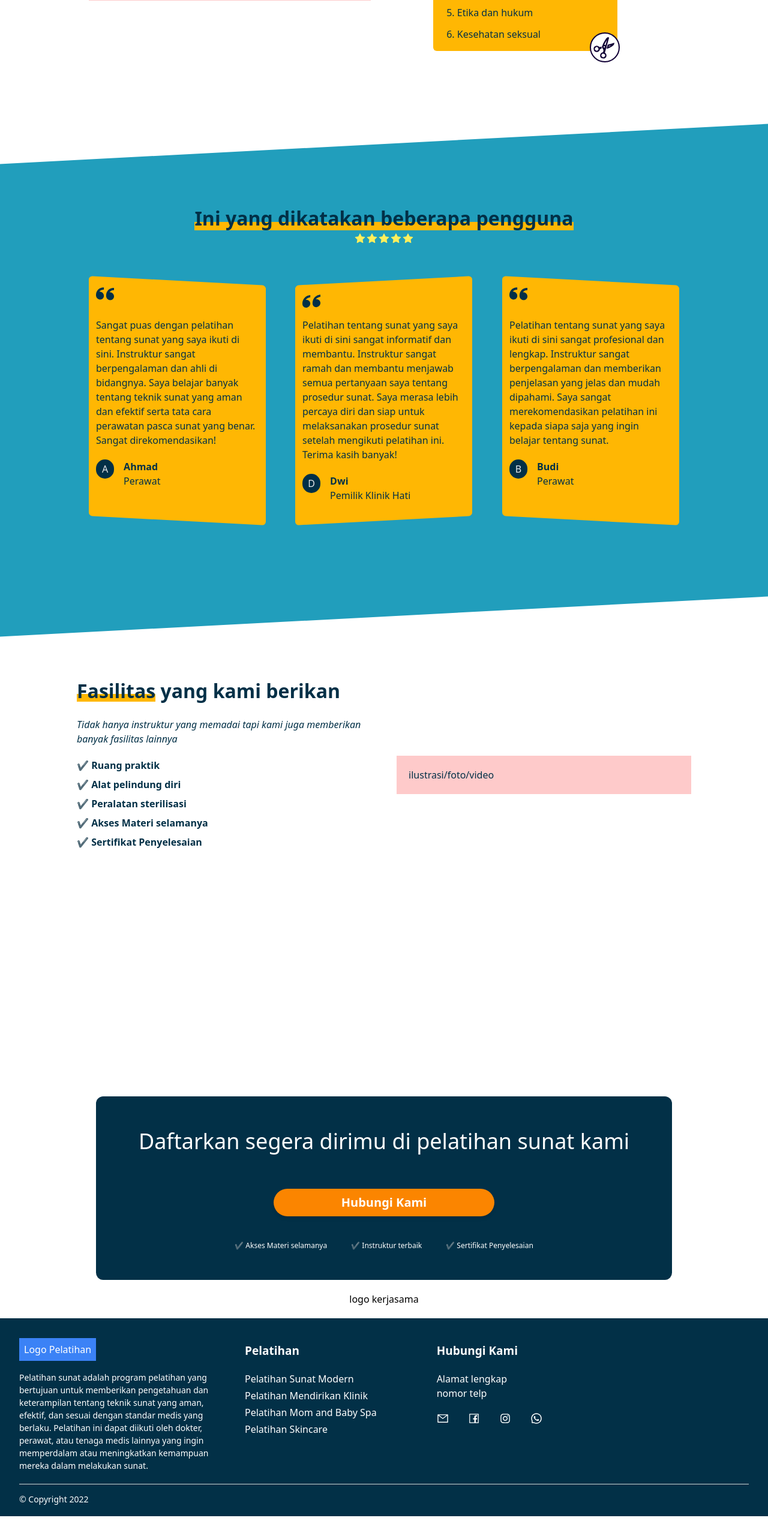
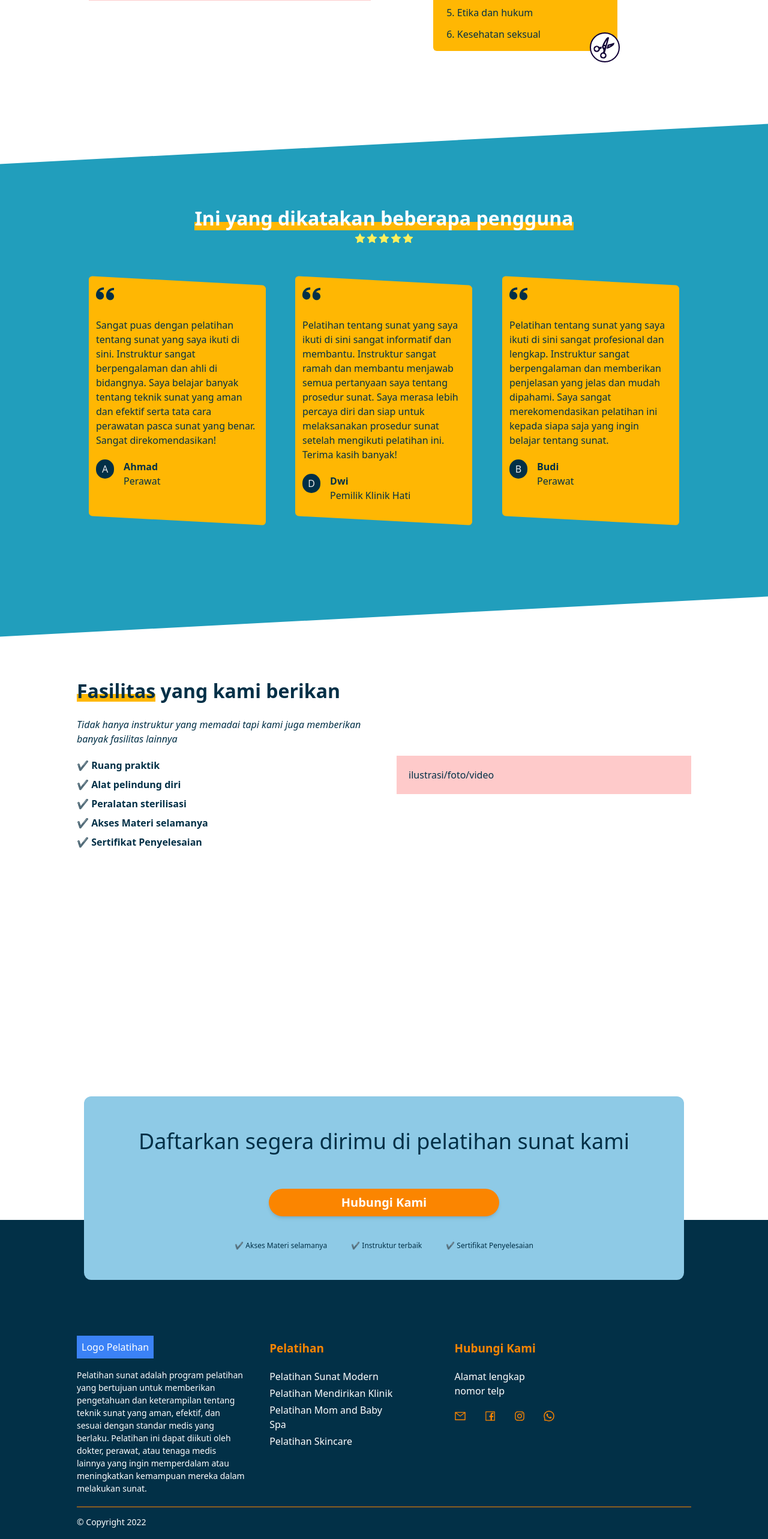
Before and after one commit to nidamuna/landingpage-1, a React (Create React App) app: page / in a window 1280 px wide. Shown: the part 1174-3740 px from the top of the page at 60% size. Before the commit the page ends 3702 px from the top, so only its background shows below. Built offline with nearby package versions, Linux system fonts and the light colour scheme.

Commit message:
change color and responsive

```diff
--- a/src/component/Contactsection.jsx
+++ b/src/component/Contactsection.jsx
@@ -4,7 +4,7 @@ const Contactsection = () => {
   return (
     <>
       <section id="daftar" className='w-full bg-white px-10 flex flex-col justify-center items-center'>
-        <div className='bg-[#023047] w-full md:w-[80%] h-full px-5 py-12 rounded-xl flex flex-col justify-center items-center text-white'>
+        <div className='bg-[#8ECAE6] w-full max-w-[1000px] h-full px-5 py-12 rounded-xl flex flex-col justify-center items-center text-[#023047]'>
           <h1 className='font-normal text-[25px] md:text-[2.25rem] text-center w-full mb-5'>
             Daftarkan segera dirimu di pelatihan sunat kami
           </h1>
@@ -17,9 +17,6 @@ const Contactsection = () => {
             <p>✔ Sertifikat Penyelesaian </p>
           </div>
         </div>
-        <div className='bg-white w-[80%] p-5 flex justify-center items-center'>
-          logo kerjasama
-        </div>
       </section>
     </>
   )
--- a/src/component/Footer.jsx
+++ b/src/component/Footer.jsx
@@ -28,8 +28,8 @@ const Footer = () => {
 
   return (
     <>
-      <footer id='footer' className='w-full bg-[#023047] h-auto pt-10 px-8 flex flex-col justify-between items-center'>
-        <div className='flex flex-col md:flex-row justify-start items-start gap-10 text-white mb-5 cursor-pointer'>
+      <footer id='footer' className='w-full bg-[#023047] h-auto pt-[200px] -mt-[100px] px-8 flex flex-col justify-between items-center'>
+        <div className='container mx-auto flex flex-col md:flex-row justify-start items-start gap-10 text-white mb-5 cursor-pointer'>
           <div className='w-full md:w-[40%]'>
             <span className='bg-blue-500 p-2 text-white'>
                Logo Pelatihan
@@ -45,7 +45,7 @@ const Footer = () => {
           </div>
           <div className='w-full flex flex-col md:flex-row gap-5 text-white'>
             <div>
-              <h1 className='font-bold text-[19px]'>
+              <h1 className='font-bold text-[19px] text-[#FB8500]'>
                 Pelatihan
               </h1>
               <ul className='mt-5'>
@@ -56,7 +56,7 @@ const Footer = () => {
               </ul>
             </div>
             <div className='ml-0 mt-5 md:mt-0 md:ml-20'>
-              <h1 className='font-bold text-[19px]'>
+              <h1 className='font-bold text-[19px] text-[#FB8500]'>
                 Hubungi Kami
               </h1>
               <div className='mt-5'>
@@ -72,7 +72,7 @@ const Footer = () => {
                         href={link.link}
                       >
                         <link.icon
-                          style={{ height: '20px', width: '20px'}}
+                          style={{ height: '20px', width: '20px', color: '#FB8500'}}
                         />
                       </a>
                     ))}
@@ -81,7 +81,7 @@ const Footer = () => {
             </div>
           </div>
         </div>
-        <div className="pt-[16px] border-t border-[#D4D4D4] w-full mb-5">
+        <div className="container mx-auto pt-[16px] border-t border-[#FB8500] w-full mb-5">
           <p className="text-[14px] leading-[17px] text-white">
               &copy; Copyright 2022
           </p>
--- a/src/component/Testimoni.jsx
+++ b/src/component/Testimoni.jsx
@@ -7,7 +7,7 @@ const Testimoni = () => {
     <>
       <section className='w-full bg-[#219EBC] lg:min-h-0 min-h-screen py-[100px] px-10 -skew-y-3'>
       <div className='flex flex-col container mx-auto items-center text-[#023047] skew-y-3'>
-          <h1 className='font-black text-[2rem] text-center stabs'>
+          <h1 className='font-black text-[2rem] text-center stabs text-white'>
             Ini yang dikatakan beberapa pengguna
           </h1>
           <span className='flex'>
@@ -41,16 +41,16 @@ const Testimoni = () => {
               </div>
             </div>
              {/* 2 */}
-             <div className='w-full mb-10 md:w-[30%] bg-[#FFB703] p-3 rounded-md -skew-y-3 h-[400px]'>
+             <div className='w-full mb-10 md:w-[30%] bg-[#FFB703] p-3 rounded-md skew-y-3 md:skew-y-3 h-[400px]'>
               <ImQuotesLeft style={{ height: '30px', width: '30px'}}/>
-              <p className='my-5 skew-y-3'>
+              <p className='my-5 -skew-y-3'>
                 Pelatihan tentang sunat yang saya ikuti di sini sangat informatif
                 dan membantu. Instruktur sangat ramah dan membantu menjawab semua
                 pertanyaan saya tentang prosedur sunat. Saya merasa lebih percaya
                 diri dan siap untuk melaksanakan prosedur sunat setelah mengikuti
                 pelatihan ini. Terima kasih banyak!
               </p>
-              <div className='flex justify-between items-start skew-y-3'>
+              <div className='flex justify-between items-start -skew-y-3'>
                 <span className='bg-[#023047] w-8 h-8 justify-center items-center flex text-gray-200 rounded-full p-2'>
                   D
                 </span>
```
